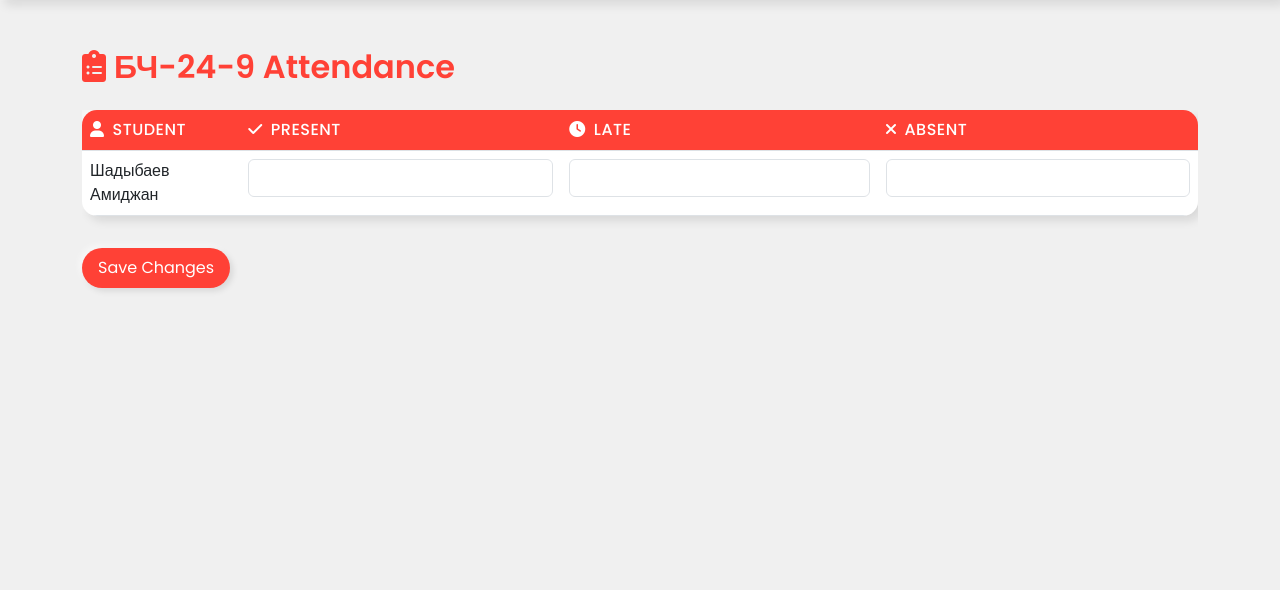
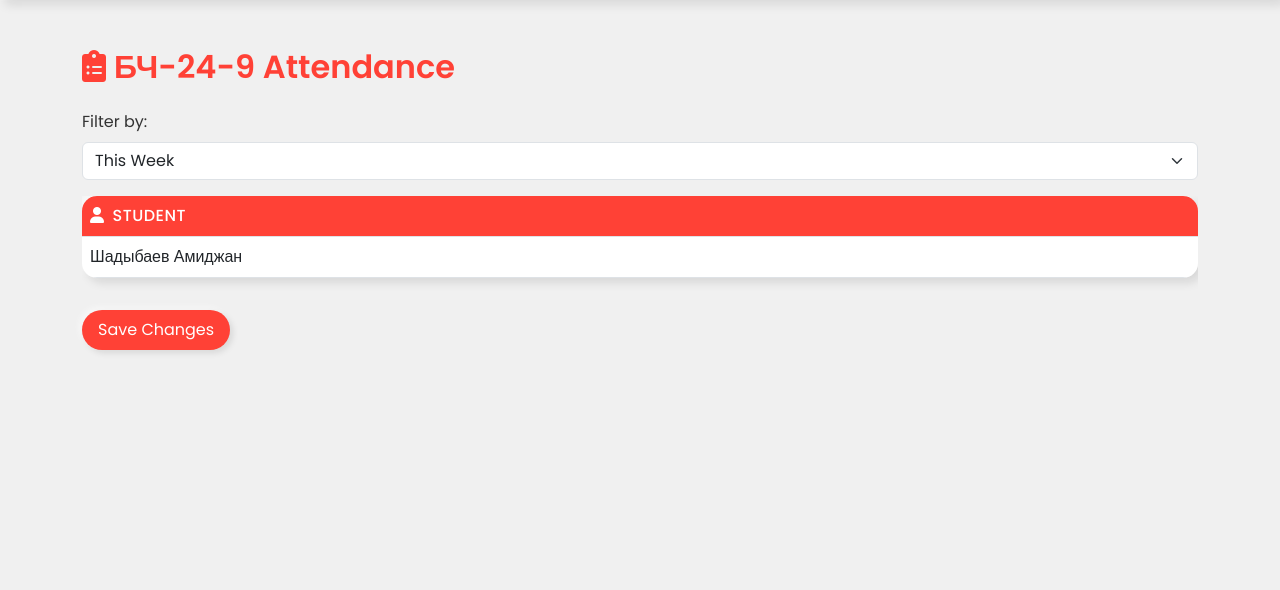
Before and after one commit to amakika/MetaAttendance, a Django app: page /faculty_attendance/1/ in a window 1280 px wide. Shown: the part 58-648 px from the top of the page. Run offline with Django 5.2, Linux system fonts and the light colour scheme; a user stored in the database is signed in; data comes from the database, SQL or seed files in the repository; data that the repository does not hold is empty.

```diff
--- a/attendance/templates/attendance/faculty_attendance.html
+++ b/attendance/templates/attendance/faculty_attendance.html
@@ -84,7 +84,8 @@
         }
     </style>
 </head>
-</head>
+
+
 <body>
     <nav class="navbar navbar-expand-lg navbar-light">
         <div class="container">
@@ -108,18 +109,20 @@
     </nav>
 
     <div class="container mt-5">
-        {% if messages %}
-            {% for message in messages %}
-                <div class="alert alert-{{ message.tags }} alert-dismissible fade show" role="alert">
-                    {{ message }}
-                    <button type="button" class="btn-close" data-bs-dismiss="alert" aria-label="Close"></button>
-                </div>
-            {% endfor %}
-        {% endif %}
-
         <h2 class="faculty-title mb-4">
             <i class="fas fa-clipboard-list me-2"></i>{{ faculty.name }} Attendance
         </h2>
+
+        <div class="mb-3">
+            <form method="get" action="{% url 'faculty_attendance' faculty.id %}">
+                <label for="filter" class="form-label">Filter by:</label>
+                <select name="filter" id="filter" class="form-select" onchange="this.form.submit();">
+                    <option value="week" {% if filter_option == 'week' %}selected{% endif %}>This Week</option>
+                    <option value="month" {% if filter_option == 'month' %}selected{% endif %}>This Month</option>
+                    <option value="year" {% if filter_option == 'year' %}selected{% endif %}>This Year</option>
+                </select>
+            </form>
+        </div>
 
         <form method="post" action="{% url 'faculty_attendance' faculty.id %}" onsubmit="return confirm('Are you sure you want to save changes?');">
             {% csrf_token %}
@@ -128,28 +131,24 @@
                     <thead>
                         <tr>
                             <th><i class="fas fa-user me-2"></i>Student</th>
-                            <th><i class="fas fa-check me-2"></i>Present</th>
-                            <th><i class="fas fa-clock me-2"></i>Late</th>
-                            <th><i class="fas fa-times me-2"></i>Absent</th>
+                            {% for record in attendance_stats.values.0.attendance %}
+                                <th>{{ record.date }}</th>
+                            {% endfor %}
                         </tr>
                     </thead>
                     <tbody>
-                        {% for student in students %}
+                        {% for student, stats in attendance_stats.items %}
                             <tr>
-                                <td>{{ student.user.username }}</td>  <!-- Updated to display the username -->
-                                <td>
-                                    <input type="number" name="present_{{ student.id }}" value="{{ attendance_stats.student.id.present }}" class="form-control{% if attendance_stats.student.id.present < 0 %} error{% endif %}" min="0">
-                                </td>
-                                <td>
-                                    <input type="number" name="late_{{ student.id }}" value="{{ attendance_stats.student.id.late }}" class="form-control{% if attendance_stats.student.id.late < 0 %} error{% endif %}" min="0">
-                                </td>
-                                <td>
-                                    <input type="number" name="absent_{{ student.id }}" value="{{ attendance_stats.student.id.absent }}" class="form-control{% if attendance_stats.student.id.absent < 0 %} error{% endif %}" min="0">
-                                </td>
+                                <td>{{ student.user.username }}</td>
+                                {% for record in stats.attendance %}
+                                    <td>
+                                        <input type="text" name="attendance_{{ student.id }}_{{ record.date }}" value="{{ record.status }}" class="form-control" readonly>
+                                    </td>
+                                {% endfor %}
                             </tr>
                         {% empty %}
                             <tr>
-                                <td colspan="4">Нет студентов для отображения.</td>
+                                <td colspan="5">Нет студентов для отображения.</td>
                             </tr>
                         {% endfor %}
                     </tbody>
@@ -186,5 +185,3 @@
     </script>
 </body>
 </html>
-
-</html>
--- a/attendance/views.py
+++ b/attendance/views.py
@@ -24,8 +24,46 @@ import json
 from .models import Student, Attendance
 from datetime import datetime, time
 from geopy.distance import geodesic
+from django.contrib.auth.decorators import login_required
+from datetime import datetime, timedelta
 
-COLLEGE_LOCATION = (52.5200, 13.4050)  # Replace with your college's coordinates
+@login_required
+def faculty_attendance(request, faculty_id):
+    faculty = get_object_or_404(Faculty, id=faculty_id)
+    students = Student.objects.filter(faculty=faculty)
+
+    # Default to a weekly view
+    filter_option = request.GET.get('filter', 'week')
+    today = datetime.now()
+    start_date = today
+    end_date = today
+
+    if filter_option == 'week':
+        start_date = today - timedelta(days=today.weekday())
+    elif filter_option == 'month':
+        start_date = today.replace(day=1)
+    elif filter_option == 'year':
+        start_date = today.replace(month=1, day=1)
+
+    # Get attendance records for the specified date range
+    attendance_records = Attendance.objects.filter(user__in=students.values('user'), date__range=(start_date, end_date))
+
+    attendance_stats = {}
+    for student in students:
+        stats = {
+            'attendance': attendance_records.filter(user=student.user).values('date', 'status'),
+        }
+        attendance_stats[student] = stats
+
+    context = {
+        'faculty': faculty,
+        'attendance_stats': attendance_stats,
+        'students': students,
+        'filter_option': filter_option,
+    }
+    return render(request, 'attendance/faculty_attendance.html', context)
+
+COLLEGE_LOCATION = (42.85765909539741, 74.59857798310655)  # Replace with your college's coordinates
 def attendance_by_hour(request):
     # Assuming you are querying attendance records
     attendances = Attendance.objects.all()  # Get all attendance records
@@ -95,26 +133,7 @@ def all_teachers(request):
 
 
 # Attendance for a specific faculty
-@login_required
-def faculty_attendance(request, faculty_id):
-    faculty = get_object_or_404(Faculty, id=faculty_id)
-    students = Student.objects.filter(faculty=faculty)
 
-    attendance_stats = {}
-    for student in students:
-        stats = {
-            'present': Attendance.objects.filter(user=student.user, status='present').count(),
-            'late': Attendance.objects.filter(user=student.user, status='late').count(),
-            'absent': Attendance.objects.filter(user=student.user, status='absent').count(),
-        }
-        attendance_stats[student] = stats
-
-    context = {
-        'faculty': faculty,
-        'attendance_stats': attendance_stats,
-        'students': students,
-    }
-    return render(request, 'attendance/faculty_attendance.html', context)
 
 # Leaderboard view
 def leaderboard(request):
```
